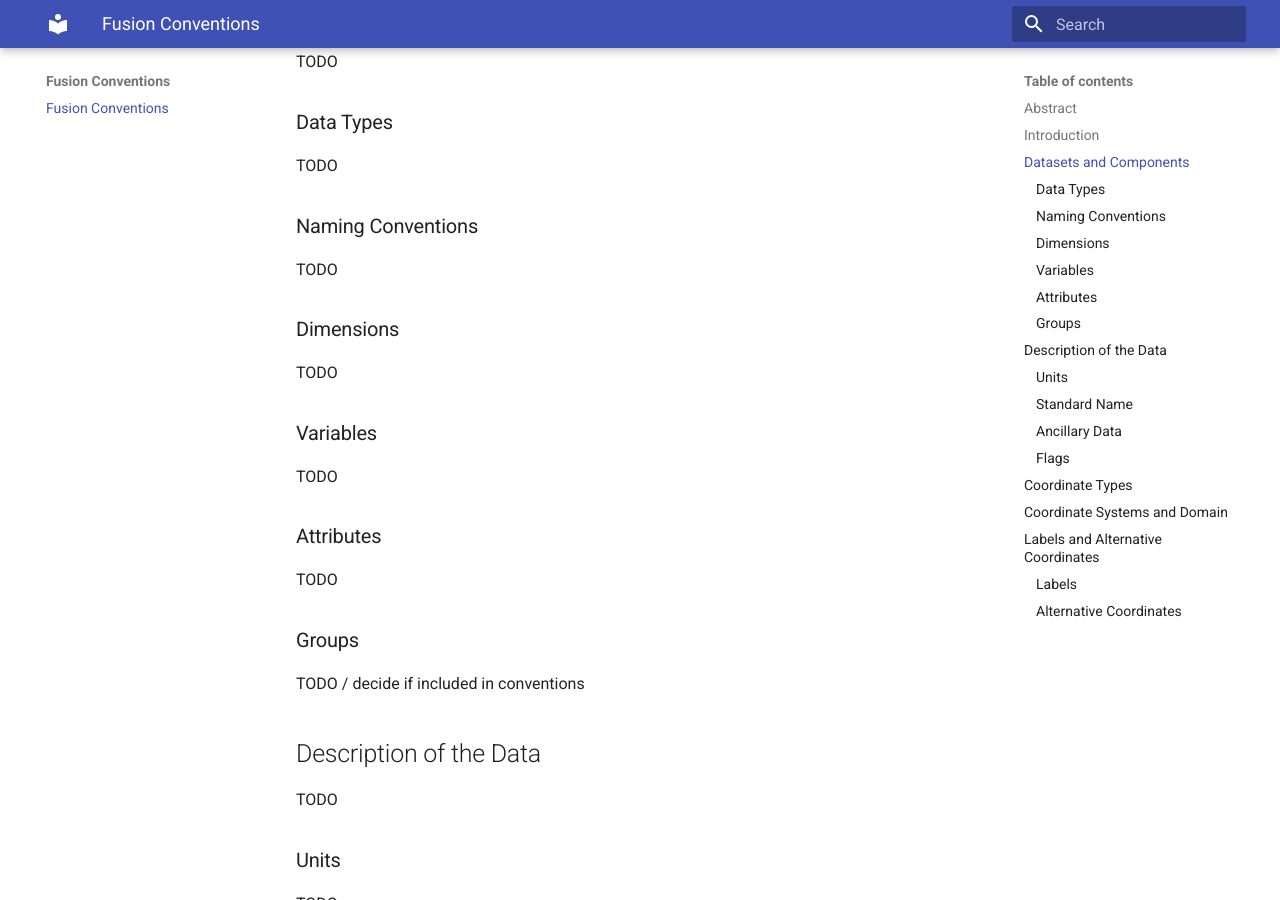
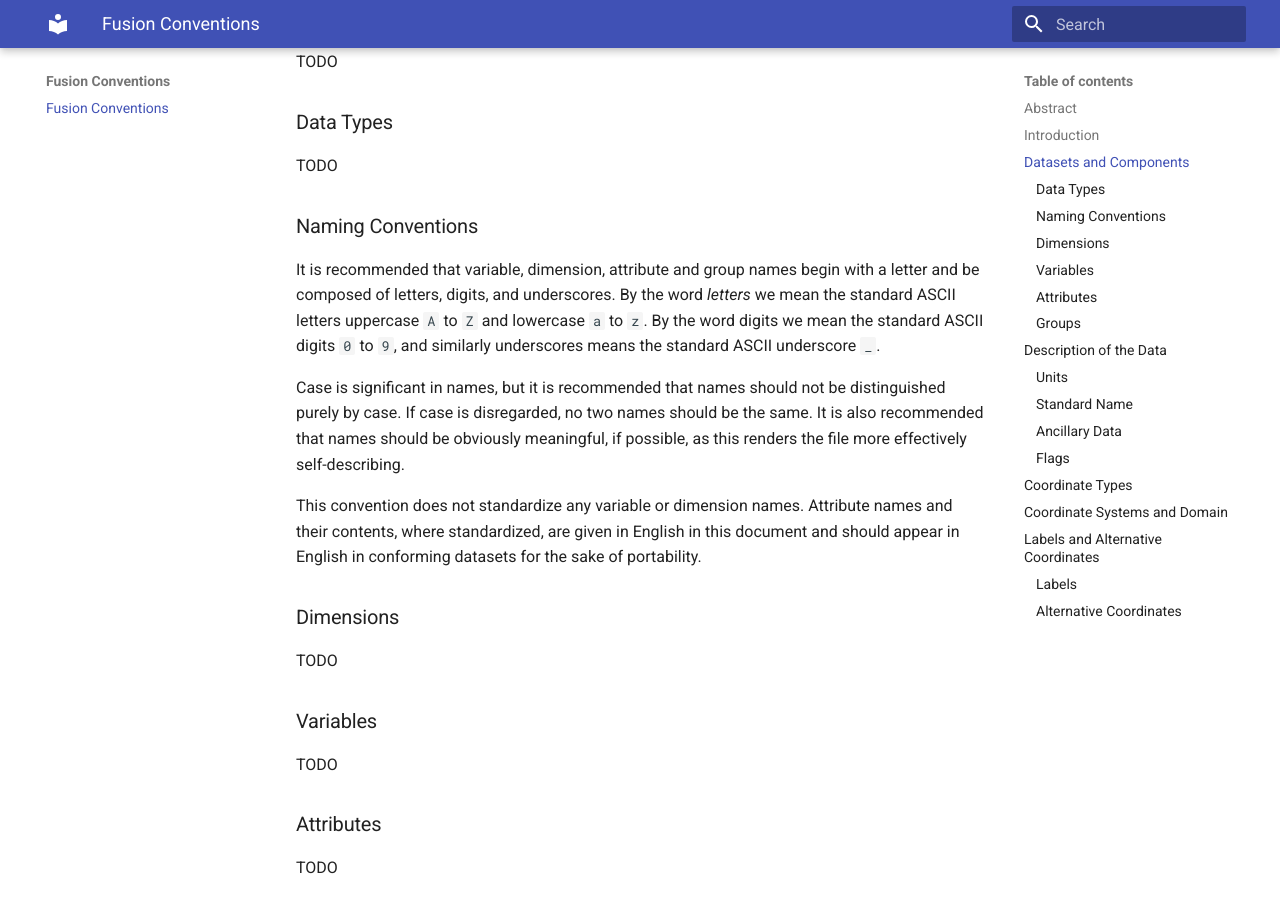
Before and after one commit to iterorganization/Fusion-Conventions, an MkDocs documentation site: the page built from docs/index.md, in a window 1280 px wide and 900 px high, scrolled down 728 px. Built offline with MkDocs 1.6.1 and Material for MkDocs 9.7.7, drawn with Linux system fonts in a browser that asks for light colours.

Commit message:
Add naming conventions
This is mostly copied from the corresponding CF Conventions section.

```diff
--- a/docs/index.md
+++ b/docs/index.md
@@ -33,7 +33,21 @@ TODO
 
 ### Naming Conventions
 
-TODO
+It is recommended that variable, dimension, attribute and group names begin with
+a letter and be composed of letters, digits, and underscores. By the word
+_letters_ we mean the standard ASCII letters uppercase `A` to `Z` and lowercase
+`a` to `z`. By the word digits we mean the standard ASCII digits `0` to `9`, and
+similarly underscores means the standard ASCII underscore `_`.
+
+Case is significant in names, but it is recommended that names should not be
+distinguished purely by case. If case is disregarded, no two names should
+be the same. It is also recommended that names should be obviously meaningful,
+if possible, as this renders the file more effectively self-describing.
+
+This convention does not standardize any variable or dimension names. Attribute
+names and their contents, where standardized, are given in English in this
+document and should appear in English in conforming datasets for the sake of
+portability.
 
 ### Dimensions
 
```
